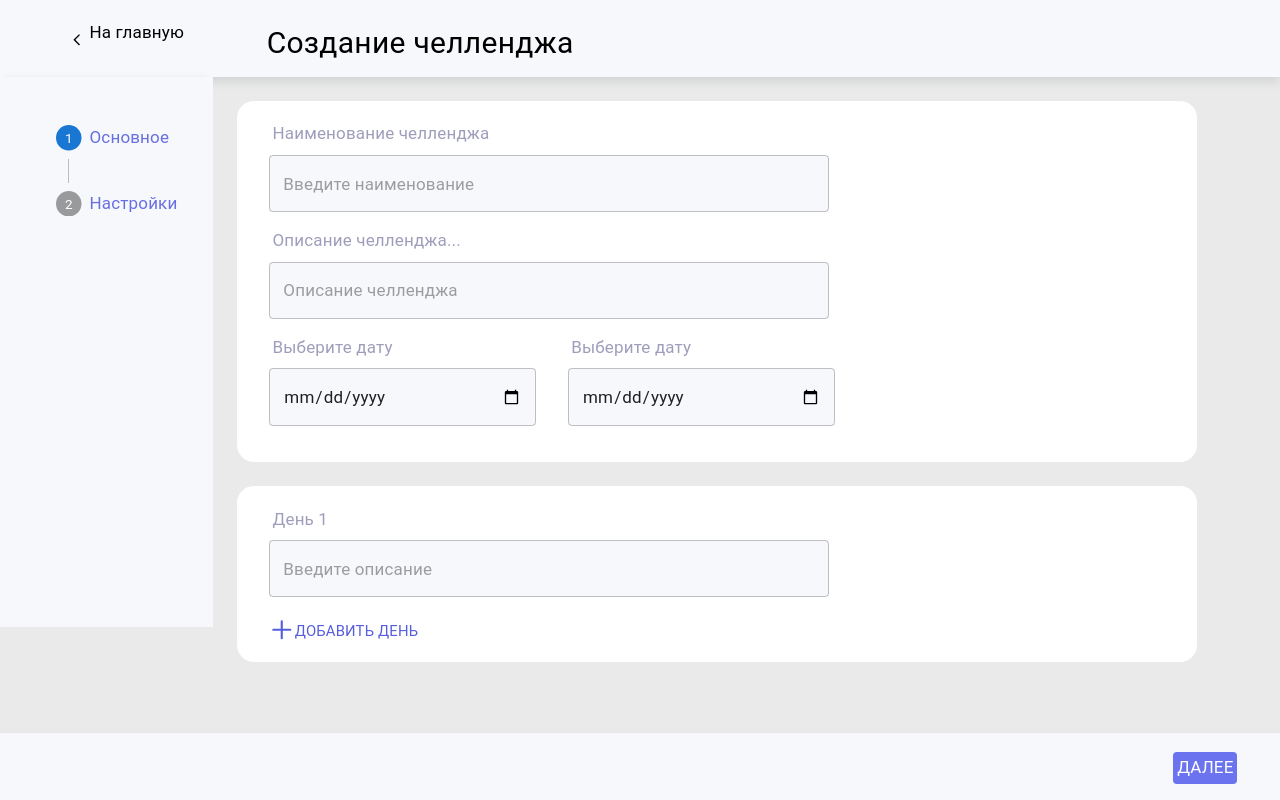
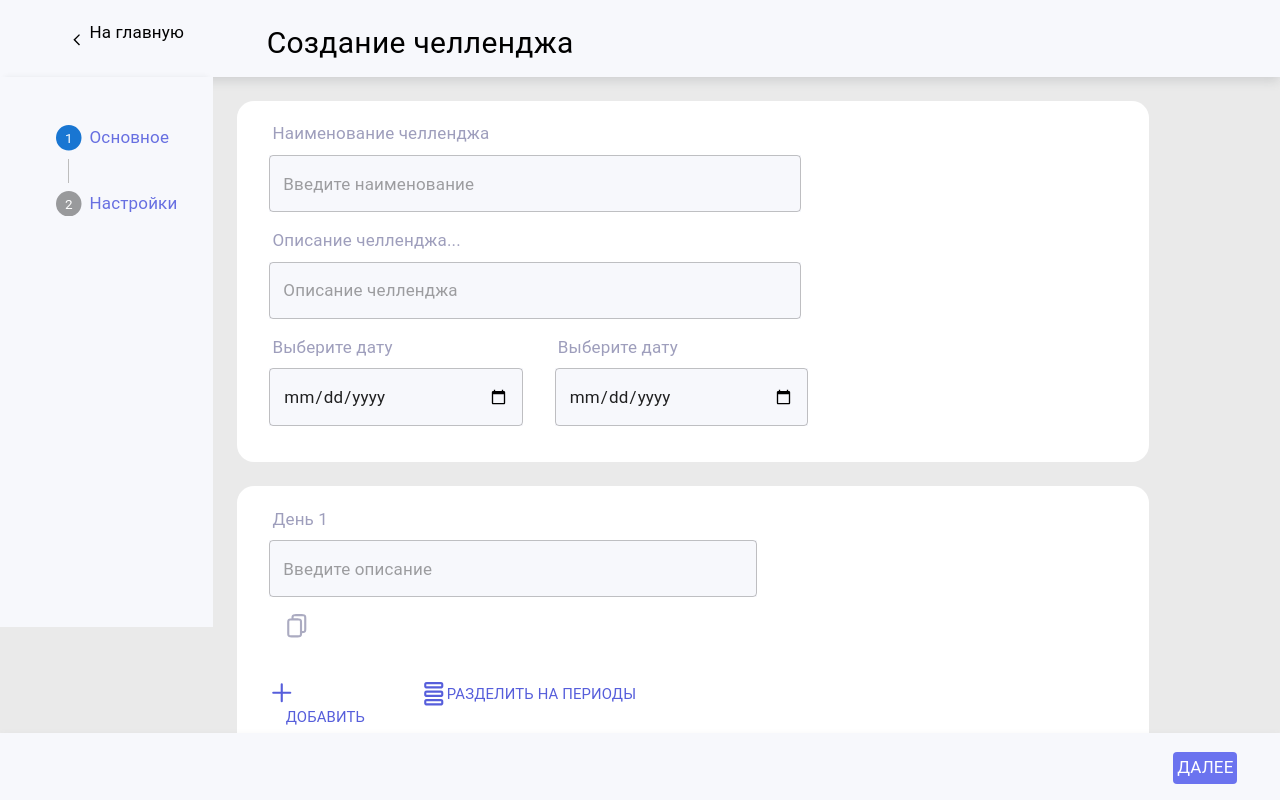
Before and after one commit to EvgeniyNakhay/challenge-web, a Next.js app: page /create-challenge in a window 1280 px wide. Built offline with nearby package versions, Linux system fonts and the light colour scheme.

Commit message:
create page fin

```diff
--- a/UI/BoxCreateUI.tsx
+++ b/UI/BoxCreateUI.tsx
@@ -1,5 +1,6 @@
 import {Box} from "@mui/material";
 import {Layouts} from "@/types/Layouts";
+
 
 
 const BoxCreateUI: React.FC<Layouts> = ({children}) => {
@@ -8,7 +9,6 @@ const BoxCreateUI: React.FC<Layouts> = ({children}) => {
     paddingBottom: "1.2em",
     background: 'white',
     borderRadius: "1em",
-    width: '100%'
   }}>
     {children}
   </Box>
--- a/UI/CustomButtnoIcon.tsx
+++ b/UI/CustomButtnoIcon.tsx
@@ -1,19 +1,20 @@
 import {Button, Grid, Typography} from "@mui/material";
-import {PlusIcon} from "@/UI/CastomIcon";
+import React from "react";
+import {CustomButton} from "@/UI/typesUI/UI";
 
-const CustomButtnoIcon = () => {
+const CustomButtnoIcon: React.FC<CustomButton> = ({icon, text}) => {
   return <Grid ml={3}>
       <Button>
           <Grid container mb={-.9}>
               <Grid mt={-.5}>
-                  <PlusIcon/>
+                  {icon}
               </Grid>
               <Grid>
                   <Typography sx={{
                       color: '#565EDB',
                       fontSize: '1em'
                   }}>
-                      Добавить день
+                      {text}
                   </Typography>
               </Grid>
           </Grid>
--- a/UI/CastomIcon.tsx
+++ b/UI/Icons/CastomIcon.tsx
@@ -11,11 +11,18 @@ export const PlusIcon = createSvgIcon(
     "Plus"
 )
 
-const BurgerIcon = createSvgIcon(
-    <svg xmlns="http://www.w3.org/2000/svg" width="24" height="24" viewBox="0 0 24 24" fill="none">
+export const BurgerIcon = createSvgIcon(
+    <svg xmlns="http://www.w3.org/2000/svg" width=".7em" height="1.1em" viewBox="0 0 24 24" fill="none">
         <path d="M18.4 2C18.9601 2 19.2401 2 19.454 2.10899C19.6422 2.20487 19.7951 2.35785 19.891 2.54601C20 2.75992 20 3.03995 20 3.6V4.4C20 4.96005 20 5.24008 19.891 5.45399C19.7951 5.64215 19.6422 5.79513 19.454 5.89101C19.2401 6 18.9601 6 18.4 6L5.6 6C5.03995 6 4.75992 6 4.54601 5.89101C4.35785 5.79513 4.20487 5.64215 4.10899 5.45399C4 5.24008 4 4.96005 4 4.4L4 3.6C4 3.03995 4 2.75992 4.10899 2.54601C4.20487 2.35785 4.35785 2.20487 4.54601 2.10899C4.75992 2 5.03995 2 5.6 2L18.4 2Z" stroke="#565EDB" stroke-width="2"/>
         <path d="M18.4 10C18.9601 10 19.2401 10 19.454 10.109C19.6422 10.2049 19.7951 10.3578 19.891 10.546C20 10.7599 20 11.0399 20 11.6V12.4C20 12.9601 20 13.2401 19.891 13.454C19.7951 13.6422 19.6422 13.7951 19.454 13.891C19.2401 14 18.9601 14 18.4 14L5.6 14C5.03995 14 4.75992 14 4.54601 13.891C4.35785 13.7951 4.20487 13.6422 4.10899 13.454C4 13.2401 4 12.9601 4 12.4L4 11.6C4 11.0399 4 10.7599 4.10899 10.546C4.20487 10.3578 4.35785 10.2049 4.54601 10.109C4.75992 10 5.03995 10 5.6 10L18.4 10Z" stroke="#565EDB" stroke-width="2"/>
         <path d="M18.4 18C18.9601 18 19.2401 18 19.454 18.109C19.6422 18.2049 19.7951 18.3578 19.891 18.546C20 18.7599 20 19.0399 20 19.6V20.4C20 20.9601 20 21.2401 19.891 21.454C19.7951 21.6422 19.6422 21.7951 19.454 21.891C19.2401 22 18.9601 22 18.4 22H5.6C5.03995 22 4.75992 22 4.54601 21.891C4.35785 21.7951 4.20487 21.6422 4.10899 21.454C4 21.2401 4 20.9601 4 20.4L4 19.6C4 19.0399 4 18.7599 4.10899 18.546C4.20487 18.3578 4.35785 18.2049 4.54601 18.109C4.75992 18 5.03995 18 5.6 18H18.4Z" stroke="#565EDB" stroke-width="2"/>
     </svg>,
     "Burger"
 )
+
+export const CopyIcon = createSvgIcon(
+    <svg xmlns="http://www.w3.org/2000/svg" width="1em" height=".9em" viewBox="0 0 24 24" fill="none">
+        <path d="M16.8 18C17.9201 18 18.4802 18 18.908 17.782C19.2843 17.5903 19.5903 17.2843 19.782 16.908C20 16.4802 20 15.9201 20 14.8V5.2C20 4.0799 20 3.51984 19.782 3.09202C19.5903 2.71569 19.2843 2.40973 18.908 2.21799C18.4802 2 17.9201 2 16.8 2H11.2C10.0799 2 9.51984 2 9.09202 2.21799C8.71569 2.40973 8.40973 2.71569 8.21799 3.09202C8 3.51984 8 4.07989 8 5.2M7.2 22H12.8C13.9201 22 14.4802 22 14.908 21.782C15.2843 21.5903 15.5903 21.2843 15.782 20.908C16 20.4802 16 19.9201 16 18.8V9.2C16 8.07989 16 7.51984 15.782 7.09202C15.5903 6.71569 15.2843 6.40973 14.908 6.21799C14.4802 6 13.9201 6 12.8 6H7.2C6.0799 6 5.51984 6 5.09202 6.21799C4.71569 6.40973 4.40973 6.71569 4.21799 7.09202C4 7.51984 4 8.07989 4 9.2V18.8C4 19.9201 4 20.4802 4.21799 20.908C4.40973 21.2843 4.71569 21.5903 5.09202 21.782C5.51984 22 6.07989 22 7.2 22Z" stroke="#ABABC1" stroke-width="2"/>
+    </svg>,
+    "Copy"
+)
--- a/UI/InputUI.tsx
+++ b/UI/InputUI.tsx
@@ -3,8 +3,9 @@ import React from "react";
 import {InputUI} from "@/UI/typesUI/UI";
 
 
-const InputUI: React.FC<InputUI> = ({label, placeholder, type, multiline}) => {
+const InputUI: React.FC<InputUI> = ({label, placeholder, type, multiline, icon}) => {
     const inputSize = type === ("date" || "datetime-local") ? 5 : 7
+    const sizeElem = icon ? 11 : 12;
 
     return <Grid container xs={inputSize} ml={4} mb={2}>
         <Grid xs={12} mb={1} ml={.4}>
@@ -14,12 +15,17 @@ const InputUI: React.FC<InputUI> = ({label, placeholder, type, multiline}) => {
                 {label}
             </Typography>
         </Grid>
-        <Grid xs={12}>
+        <Grid xs={sizeElem}>
             <TextField multiline={multiline}  type={type} placeholder={placeholder} sx={{
                 backgroundColor: '#F7F8FC',
                 width: "100%"
             }}/>
         </Grid>
+        {
+            icon ? (<Grid m={1.8}>
+                {icon}
+            </Grid>) : null
+        }
     </Grid>
 }
 
--- a/layouts/layoutCreate.tsx
+++ b/layouts/layoutCreate.tsx
@@ -3,7 +3,7 @@ import LeftMenuCreate from "@/components/CreatePage/leftMenuCreate";
 import {Grid} from "@mui/material";
 import React from "react";
 import {Layouts} from "@/types/Layouts";
-import Footer from "@/UI/footer";
+import Footer from "@/UI/Footer";
 import ButtonBlueUI from "@/UI/ButtonBlueUI";
 
 
--- a/pages/create-challenge/index.tsx
+++ b/pages/create-challenge/index.tsx
@@ -2,8 +2,9 @@ import LayoutCreate from "@/layouts/layoutCreate";
 import {Button, Grid, Typography} from "@mui/material";
 import BoxCreateUI from "@/UI/BoxCreateUI";
 import InputUI from "@/UI/InputUI";
-import {PlusIcon} from "@/UI/CastomIcon";
+import {BurgerIcon, CopyIcon, PlusIcon} from "@/UI/Icons/CastomIcon";
 import CustomButtnoIcon from "@/UI/CustomButtnoIcon";
+import React from "react";
 
 
 export default function Index(){
@@ -34,8 +35,21 @@ export default function Index(){
                 <InputUI
                     type={"text"}
                     label={"День 1"}
-                    placeholder={"Введите описание"}/>
-                <CustomButtnoIcon/>
+                    placeholder={"Введите описание"}
+                    icon={ <CopyIcon/>}
+                />
+                <Grid container mt={3}>
+                    <Grid xs={2}>
+                        <CustomButtnoIcon
+                            icon={<PlusIcon/>}
+                            text={"Добавить день"}/>
+                    </Grid>
+                    <Grid xs={4}>
+                        <CustomButtnoIcon
+                            icon={<BurgerIcon/>}
+                            text={"Разделить на периоды"}/>
+                    </Grid>
+                </Grid>
             </BoxCreateUI>
         </LayoutCreate>
     )
```
Also changed, not shown: UI/typesUI/UI.ts (+9 -2 lines), UI/Footer.tsx (renamed from UI/footer.tsx).
